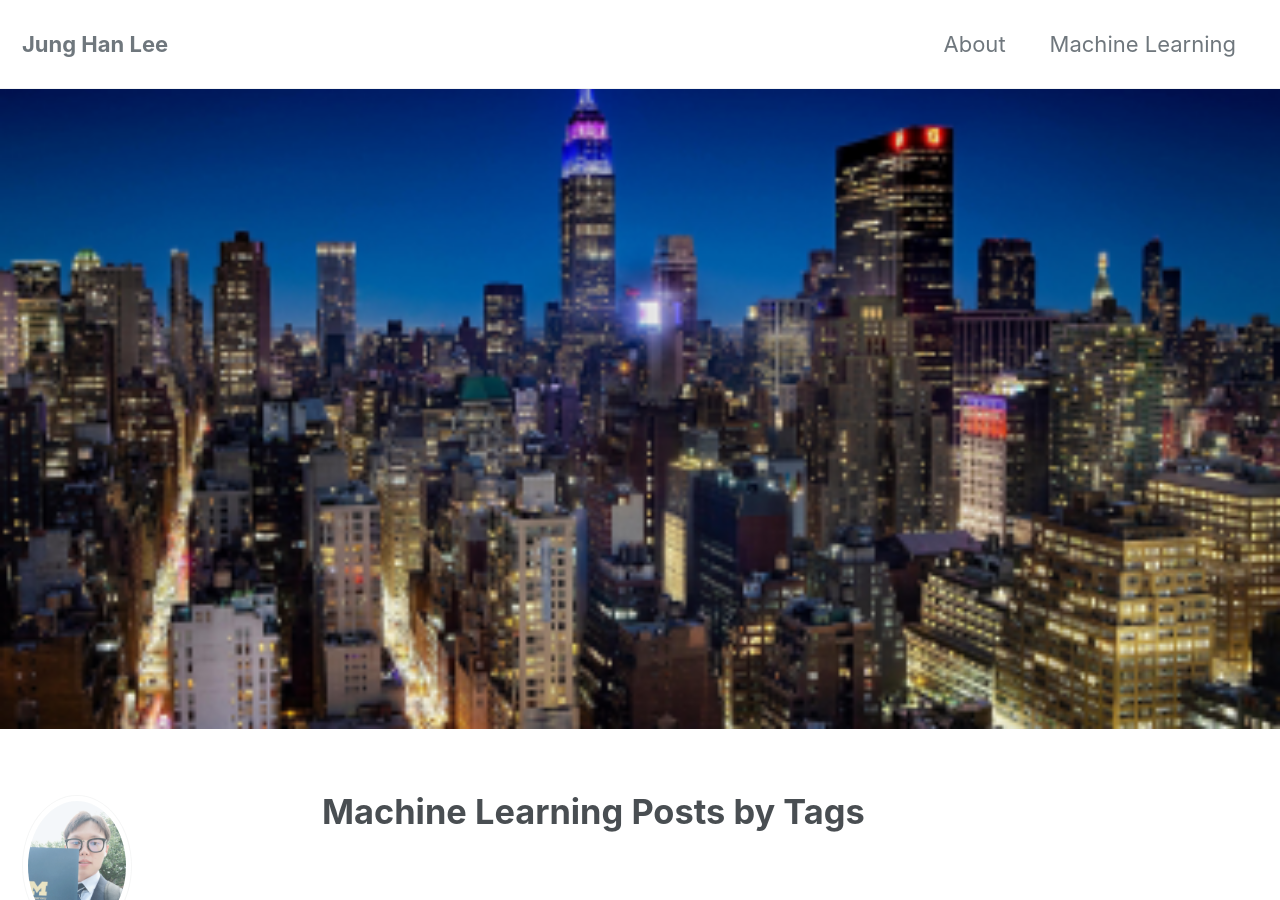
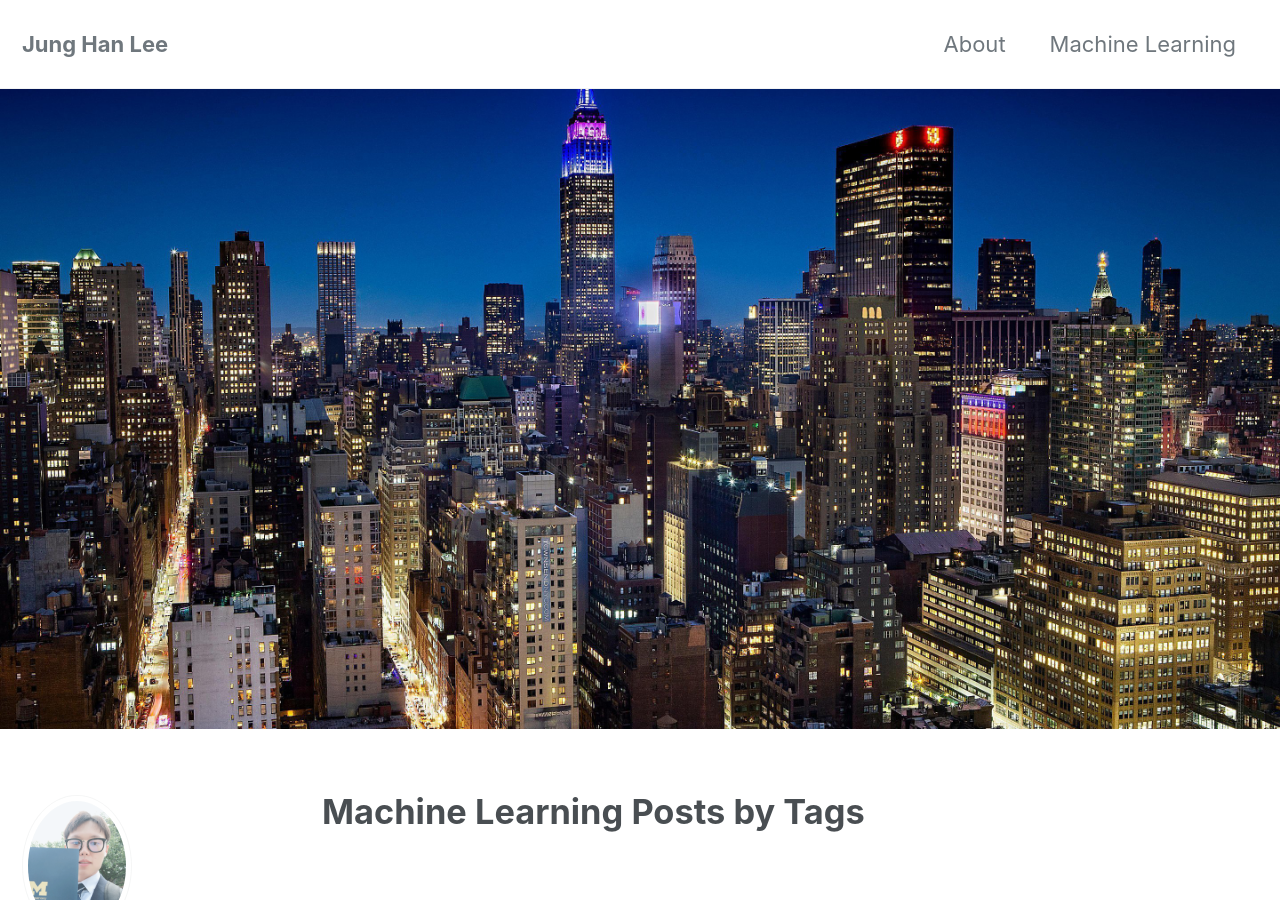
Before and after one commit to jung-han-lee/jung-han-lee.github.io, a Jekyll site: the page built from _pages/machinelearning.md, in a window 1280 px wide and 900 px high. Built offline with Jekyll 4.4.1, drawn with Linux system fonts in a browser that asks for light colours; cached includes are drawn as plain includes; nearby versions of some CDN libraries.

Commit message:
new github

```diff
--- a/_pages/machinelearning.md
+++ b/_pages/machinelearning.md
@@ -4,5 +4,5 @@ permalink: /machine-learning/
 title: "Machine Learning Posts by Tags"
 author_profile: true
 header:
-  image: "/images/ny2.png"
+  image: "/images/ny.jpg"
 ---
```
